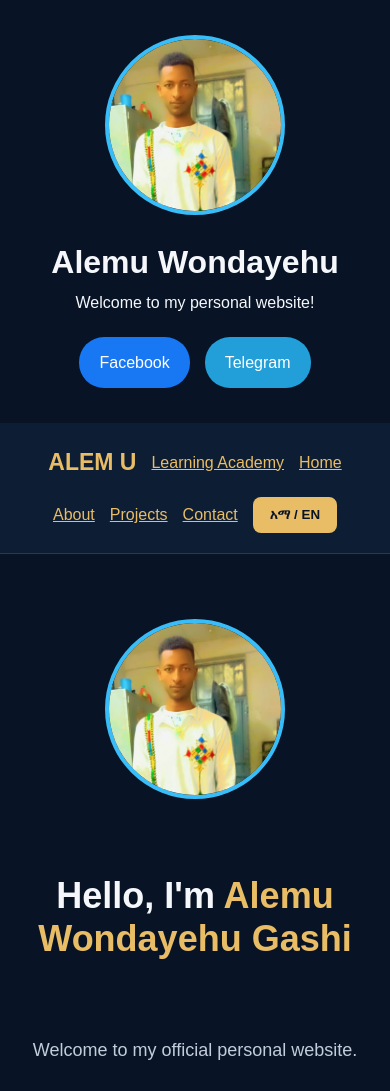
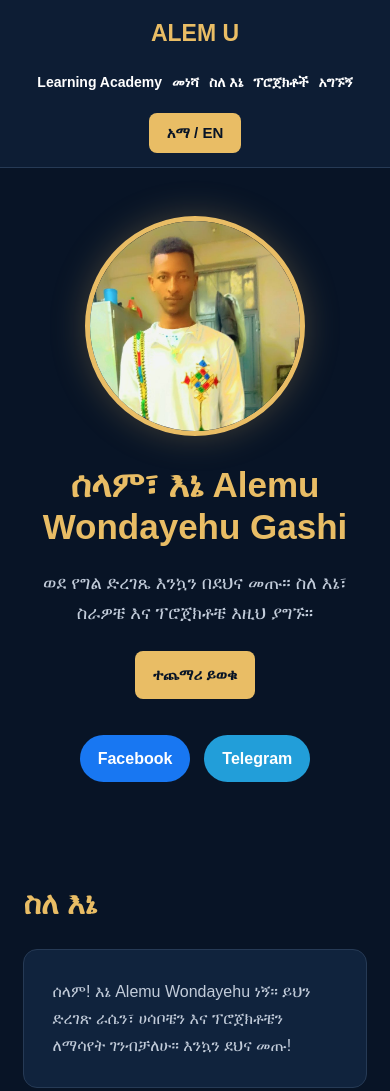
Before and after one commit to wondayehualemu-dev/Alemu-u-project, a plain HTML site: page index.html in a window 390 px wide. Shown: the top 1091 px of the page. Drawn offline with Linux system fonts and the light colour scheme.

Commit message:
Update personal website index.html
Updated personal information and improved styling with CSS variables. Enhanced accessibility and responsiveness across various sections.

```diff
--- a/index.html
+++ b/index.html
@@ -4,213 +4,415 @@
 <head>
   <meta charset="UTF-8">
   <meta name="viewport" content="width=device-width, initial-scale=1.0">
-  <meta name="description" content="Alemu Wondayehu - Personal Portfolio">
+  <meta name="description" content="Alemu Wondayehu Gashi - Personal Portfolio">
+  <meta name="theme-color" content="#081426">
   <title>Alemu Wondayehu | Personal Website</title>
+
   <style>
-    * { box-sizing: border-box; margin: 0; padding: 0; }
-    html { scroll-behavior: smooth; }
+    :root {
+      --bg: #081426;
+      --surface: #10233d;
+      --header: #0d1d34;
+      --border: #263a55;
+      --gold: #e9bd65;
+      --text: #f5f7fb;
+      --muted: #c2ccda;
+    }
+
+    * {
+      box-sizing: border-box;
+      margin: 0;
+      padding: 0;
+    }
+
+    html {
+      scroll-behavior: smooth;
+      scroll-padding-top: 90px;
+    }
+
     body {
       font-family: Arial, sans-serif;
-      background: #081426;
-      color: #f5f7fb;
+      background: var(--bg);
+      color: var(--text);
       line-height: 1.7;
     }
+
+    a { color: var(--gold); }
+
     header {
-      padding: 20px 8%;
+      position: sticky;
+      top: 0;
+      z-index: 10;
+      padding: 16px 8%;
       display: flex;
       justify-content: space-between;
       align-items: center;
+      gap: 18px;
       flex-wrap: wrap;
-      gap: 15px;
-      background: #0d1d34;
-      border-bottom: 1px solid #263a55;
+      background: var(--header);
+      border-bottom: 1px solid var(--border);
     }
-    .logo { color: #e9bd65; font-size: 23px; font-weight: bold; }
-    nav { display: flex; gap: 18px; flex-wrap: wrap; }
-    nav a { color: white; text-decoration: none; }
-    nav a:hover { color: #e9bd65; }
-    button {
-      background: #e9bd65; color: #081426;
-      border: 0; padding: 10px 17px;
-      border-radius: 8px; cursor: pointer; font-weight: bold;
+
+    .logo {
+      color: var(--gold);
+      font-size: 23px;
+      font-weight: bold;
+      text-decoration: none;
     }
+
+    nav {
+      display: flex;
+      gap: 18px;
+      flex-wrap: wrap;
+      align-items: center;
+    }
+
+    nav a {
+      color: white;
+      text-decoration: none;
+      font-weight: 600;
+    }
+
+    nav a:hover { color: var(--gold); }
+
+    button, .btn {
+      display: inline-block;
+      background: var(--gold);
+      color: var(--bg);
+      border: 0;
+      padding: 11px 18px;
+      border-radius: 8px;
+      cursor: pointer;
+      font-weight: bold;
+      text-decoration: none;
+      font-size: 15px;
+    }
+
+    button:hover, .btn:hover {
+      filter: brightness(1.1);
+    }
+
     .hero {
-      min-height: 78vh;
-      display: flex; align-items: center;
-      justify-content: center; gap: 55px;
-      padding: 65px 8%; flex-wrap: wrap;
+      min-height: 76vh;
+      display: flex;
+      align-items: center;
+      justify-content: center;
+      gap: 55px;
+      padding: 70px 8%;
+      flex-wrap: wrap;
     }
-    .hero-text { max-width: 550px; }
-    .hero h1 { font-size: clamp(36px, 6vw, 58px); line-height: 1.2; }
-    .hero h1 span { color: #e9bd65; }
-    .hero p { color: #c2ccda; margin: 20px 0; font-size: 18px; }
+
+    .hero-text { max-width: 590px; }
+
+    .hero h1 {
+      font-size: clamp(35px, 5.5vw, 58px);
+      line-height: 1.2;
+    }
+
+    .hero h1 span { color: var(--gold); }
+
+    .hero p {
+      color: var(--muted);
+      margin: 20px 0;
+      font-size: 18px;
+    }
+
     .photo {
-      width: 270px; height: 270px;
-      border-radius: 50%; object-fit: cover;
-      border: 5px solid #e9bd65;
+      width: 270px;
+      height: 270px;
+      border-radius: 50%;
+      object-fit: cover;
+      object-position: center top;
+      border: 5px solid var(--gold);
       box-shadow: 0 0 35px #e9bd6540;
     }
+
+    .hero-actions, .social-links {
+      display: flex;
+      gap: 14px;
+      flex-wrap: wrap;
+      align-items: center;
+      margin-top: 22px;
+    }
+
+    .social-links a {
+      display: inline-block;
+      color: white;
+      padding: 10px 18px;
+      border-radius: 25px;
+      text-decoration: none;
+      font-weight: bold;
+      background: #1877f2;
+    }
+
+    .social-links a:last-child {
+      background: #229ed9;
+    }
+
     section { padding: 65px 8%; }
-    section h2 { color: #e9bd65; font-size: 30px; margin-bottom: 20px; }
-    .panel {
-      background: #10233d; padding: 28px;
-      border-radius: 14px; border: 1px solid #263a55;
+
+    section h2 {
+      color: var(--gold);
+      font-size: 30px;
+      margin-bottom: 20px;
     }
+
+    .panel, .project {
+      background: var(--surface);
+      padding: 28px;
+      border-radius: 14px;
+      border: 1px solid var(--border);
+    }
+
     .projects {
-      display: grid; grid-template-columns: repeat(auto-fit, minmax(220px, 1fr));
+      display: grid;
+      grid-template-columns: repeat(auto-fit, minmax(220px, 1fr));
       gap: 20px;
     }
-    .project {
-      background: #10233d; padding: 25px;
-      border-radius: 12px; border: 1px solid #263a55;
+
+    .project h3 {
+      color: var(--gold);
+      margin-bottom: 10px;
     }
-    .project h3 { color: #e9bd65; margin-bottom: 10px; }
-    a { color: #e9bd65; }
+
+    .panel p, .project p { color: var(--muted); }
+
     footer {
-      text-align: center; padding: 25px;
-      background: #0d1d34; color: #c2ccda;
+      text-align: center;
+      padding: 25px;
+      background: var(--header);
+      color: var(--muted);
+      border-top: 1px solid var(--border);
     }
-    @media(max-width: 600px) {
+
+    :focus-visible {
+      outline: 3px solid var(--gold);
+      outline-offset: 3px;
+    }
+
+    @media (max-width: 700px) {
       header { justify-content: center; }
-      .hero { text-align: center; }
-      .photo { width: 220px; height: 220px; }
+      nav { justify-content: center; gap: 12px; }
+      .hero {
+        text-align: center;
+        gap: 28px;
+      }
+      .hero-text { order: 2; }
+      .photo {
+        width: 220px;
+        height: 220px;
+      }
+      .hero-actions { justify-content: center; }
+      section { padding: 48px 6%; }
+    }
+
+    @media (max-width: 420px) {
+      header { padding: 14px 5%; }
+      nav { gap: 10px; font-size: 14px; }
+      .logo {
+        width: 100%;
+        text-align: center;
+      }
+      .hero { padding: 48px 6%; }
     }
   </style>
 </head>
+
 <body>
 
-<div class="profile">
-  <img
-    src="https://raw.githubusercontent.com/wondayehualemu-dev/Alemu-u-project/main/alex.jpg"
-    alt="Alemu Wondayehu"
-    class="profile-photo"
-  >
-  <h1>Alemu Wondayehu</h1>
-  <p>Welcome to my personal website!</p>
+<header>
+  <a class="logo" href="#home">ALEM U</a>
 
-  <div class="social-links">
-    <a href="https://facebook.com/Alemuwon" target="_blank">Facebook</a>
-    <a href="https://t.me/Alemuwon" target="_blank">Telegram</a>
-  </div>
-</div>
+  <nav aria-label="Main navigation">
+    <a href="academy.html">Learning Academy</a>
+    <a href="#home" data-am="መነሻ" data-en="Home">መነሻ</a>
+    <a href="#about" data-am="ስለ እኔ" data-en="About">ስለ እኔ</a>
+    <a href="#projects" data-am="ፕሮጀክቶች" data-en="Projects">ፕሮጀክቶች</a>
+    <a href="#contact" data-am="አግኙኝ" data-en="Contact">አግኙኝ</a>
+  </nav>
 
-<style>
-.profile {
-  text-align: center;
-  padding: 35px 15px;
-}
-.profile-photo {
-  width: 180px;
-  height: 180px;
-  object-fit: cover;
-  object-position: center top;
-  border-radius: 50%;
-  border: 4px solid #38bdf8;
-  display: block;
-  margin: 0 auto 20px;
-}
-.social-links {
-  display: flex;
-  justify-content: center;
-  gap: 15px;
-  margin-top: 20px;
-}
-.social-links a {
-  background: #1877f2;
-  color: white;
-  padding: 12px 20px;
-  border-radius: 25px;
-  text-decoration: none;
-}
-.social-links a:last-child {
-  background: #229ed9;
-}
-</style>
-
-<header>
-  <div class="logo">ALEM U</div>
- <a href="academy.html">Learning Academy</a>
-    <a href="#home">Home</a>
-    <a href="#about">About</a>
-    <a href="#projects">Projects</a>
-    <a href="#contact">Contact</a>
-  </nav>
-  <button onclick="toggleLanguage()">አማ / EN</button>
+  <button type="button" id="languageButton" onclick="toggleLanguage()">
+    አማ / EN
+  </button>
 </header>
 
 <main>
+
   <section class="hero" id="home">
-  <img
-    src="https://raw.githubusercontent.com/wondayehualemu-dev/Alemu-u-project/main/alex.jpg"
-    alt="Alemu Wondayehu"
-    style="width:180px;height:180px;object-fit:cover;object-position:center top;border-radius:50%;border:4px solid #38bdf8;margin-bottom:20px;"
-  >
 
-  <h1>Hello, I'm <span>Alemu Wondayehu Gashi</span></h1>
-  <p>Welcome to my official personal website.</p>
+    <img
+      src="https://raw.githubusercontent.com/wondayehualemu-dev/Alemu-u-project/main/alex.jpg"
+      alt="Alemu Wondayehu Gashi"
+      class="photo"
+      onerror="this.style.display='none'"
+    >
 
-  <div style="display:flex;gap:15px;justify-content:center;flex-wrap:wrap;margin-top:20px;">
-    <a href="https://facebook.com/Alemuwon" target="_blank" rel="noopener noreferrer" style="background:#1877f2;color:white;padding:12px 20px;border-radius:25px;text-decoration:none;">Facebook</a>
-    <a href="https://t.me/Alemuwon" target="_blank" rel="noopener noreferrer" style="background:#229ed9;color:white;padding:12px 20px;border-radius:25px;text-decoration:none;">Telegram</a>
-  </div>
+    <div class="hero-text">
 
-  <a class="btn" href="#about">Discover More</a>
-</section>
+      <h1>
+        <span id="heroGreeting">ሰላም፣ እኔ</span>
+        <span>Alemu Wondayehu Gashi</span>
+      </h1>
 
-  <section id="about">
-    <h2 id="aboutTitle">ስለ እኔ</h2>
-    <div class="panel">
-      <p id="aboutText">ሰላም! እኔ Alemu Wondayehu ነኝ። ይህን ድረገጽ ራሴን፣ ሀሳቦቼን እና ፕሮጀክቶቼን ለማሳየት ገንብቻለሁ። እንኳን ደህና መጡ!</p>
-    </div>
-  </section>
+      <p id="heroDescription">
+        ወደ የግል ድረገጼ እንኳን በደህና መጡ።
+        ስለ እኔ፣ ስራዎቼ እና ፕሮጀክቶቼ እዚህ ያግኙ።
+      </p>
 
-  <section id="projects">
-    <h2 id="projectsTitle">ፕሮጀክቶቼ</h2>
-    <div class="projects">
-      <div class="project">
-        <h3>ALEM U PROJECT</h3>
-        <p id="project1">የግል ድረገጽ ፕሮጀክቴ።</p>
-      </div>
-      <div class="project">
-        <h3>My Portfolio</h3>
-        <p id="project2">የስራዎቼን እና ሀሳቦቼን ማሳያ ቦታ።</p>
+      <div class="hero-actions">
+
+        <a class="btn" href="#about" id="discoverButton">
+          ተጨማሪ ይወቁ
+        </a>
+
+        <div class="social-links">
+          <a href="https://facebook.com/Alemuwon"
+             target="_blank"
+             rel="noopener noreferrer">
+            Facebook
+          </a>
+
+          <a href="https://t.me/Alemuwon"
+             target="_blank"
+             rel="noopener noreferrer">
+            Telegram
+          </a>
+        </div>
+
       </div>
     </div>
   </section>
 
+  <section id="about">
+
+    <h2 id="aboutTitle">ስለ እኔ</h2>
+
+    <div class="panel">
+      <p id="aboutText">
+        ሰላም! እኔ Alemu Wondayehu ነኝ።
+        ይህን ድረገጽ ራሴን፣ ሀሳቦቼን
+        እና ፕሮጀክቶቼን ለማሳየት ገንብቻለሁ።
+        እንኳን ደህና መጡ!
+      </p>
+    </div>
+
+  </section>
+
+  <section id="projects">
+
+    <h2 id="projectsTitle">ፕሮጀክቶቼ</h2>
+
+    <div class="projects">
+
+      <article class="project">
+        <h3>ALEM U PROJECT</h3>
+        <p id="project1">የግል ድረገጽ ፕሮጀክቴ።</p>
+      </article>
+
+      <article class="project">
+        <h3 id="portfolioTitle">የግል ማሳያ ድረገጽ</h3>
+        <p id="project2">
+          የስራዎቼን እና ሀሳቦቼን ማሳያ ቦታ።
+        </p>
+      </article>
+
+    </div>
+  </section>
+
   <section id="contact">
+
     <h2 id="contactTitle">አግኙኝ</h2>
+
     <div class="panel">
       <p id="contactText">ለመገናኘት በኢሜይል ያግኙኝ።</p>
-      <p>Email: <a href="mailto:Wondayehualemu@gmail.com">Wondayehualemu@gmail.com</a></p>
+
+      <p>
+        Email:
+        <a href="mailto:Wondayehualemu@gmail.com">
+          Wondayehualemu@gmail.com
+        </a>
+      </p>
     </div>
+
   </section>
+
 </main>
 
 <footer>
-  © 2026 Alemu Wondayehu. All Rights Reserved.
+  <span id="footerText">
+    © 2026 Alemu Wondayehu. መብቱ በሙሉ የተጠበቀ ነው።
+  </span>
 </footer>
 
 <script>
+
 let english = false;
+
+const translations = {
+
+  am: {
+    heroGreeting: "ሰላም፣ እኔ",
+    heroDescription:
+      "ወደ የግል ድረገጼ እንኳን በደህና መጡ። ስለ እኔ፣ ስራዎቼ እና ፕሮጀክቶቼ እዚህ ያግኙ።",
+    discoverButton: "ተጨማሪ ይወቁ",
+    aboutTitle: "ስለ እኔ",
+    aboutText:
+      "ሰላም! እኔ Alemu Wondayehu ነኝ። ይህን ድረገጽ ራሴን፣ ሀሳቦቼን እና ፕሮጀክቶቼን ለማሳየት ገንብቻለሁ። እንኳን ደህና መጡ!",
+    projectsTitle: "ፕሮጀክቶቼ",
+    portfolioTitle: "የግል ማሳያ ድረገጽ",
+    project1: "የግል ድረገጽ ፕሮጀክቴ።",
+    project2: "የስራዎቼን እና ሀሳቦቼን ማሳያ ቦታ።",
+    contactTitle: "አግኙኝ",
+    contactText: "ለመገናኘት በኢሜይል ያግኙኝ።",
+    footerText: "© 2026 Alemu Wondayehu. መብቱ በሙሉ የተጠበቀ ነው።"
+  },
+
+  en: {
+    heroGreeting: "Hello, I'm",
+    heroDescription:
+      "Welcome to my personal website. Explore my profile, work and projects here.",
+    discoverButton: "Discover More",
+    aboutTitle: "About Me",
+    aboutText:
+      "Hello! I am Alemu Wondayehu. I created this website to share my profile, ideas and projects. Welcome!",
+    projectsTitle: "My Projects",
+    portfolioTitle: "My Portfolio",
+    project1: "My personal website project.",
+    project2: "A place to showcase my work and ideas.",
+    contactTitle: "Contact Me",
+    contactText: "Please contact me by email.",
+    footerText: "© 2026 Alemu Wondayehu. All Rights Reserved."
+  }
+
+};
+
 function toggleLanguage() {
+
   english = !english;
-  document.getElementById("welcome").textContent = english
-    ? "Welcome to my personal website!" : "እንኳን ወደ የግል ድረገጼ በደህና መጡ!";
-  document.getElementById("intro").textContent = english
-    ? "This is my personal website. Learn about me, my work and my projects here."
-    : "ይህ የግል ድረገጼ ነው። ስለ እኔ፣ ስራዎቼ እና ፕሮጀክቶቼ እዚህ ማወቅ ይችላሉ።";
-  document.getElementById("more").textContent = english ? "Learn About Me" : "ስለ እኔ ይወቁ";
-  document.getElementById("aboutTitle").textContent = english ? "About Me" : "ስለ እኔ";
-  document.getElementById("aboutText").textContent = english
-    ? "Hello! I am Alemu Wondayehu. I created this website to share my profile, ideas and projects. Welcome!"
-    : "ሰላም! እኔ Alemu Wondayehu ነኝ። ይህን ድረገጽ ራሴን፣ ሀሳቦቼን እና ፕሮጀክቶቼን ለማሳየት ገንብቻለሁ። እንኳን ደህና መጡ!";
-  document.getElementById("projectsTitle").textContent = english ? "My Projects" : "ፕሮጀክቶቼ";
-  document.getElementById("project1").textContent = english ? "My personal website project." : "የግል ድረገጽ ፕሮጀክቴ።";
-  document.getElementById("project2").textContent = english ? "A place to showcase my work and ideas." : "የስራዎቼን እና ሀሳቦቼን ማሳያ ቦታ።";
-  document.getElementById("contactTitle").textContent = english ? "Contact Me" : "አግኙኝ";
-  document.getElementById("contactText").textContent = english ? "Contact me by email." : "ለመገናኘት በኢሜይል ያግኙኝ።";
+
+  const language = english ? "en" : "am";
+
+  document.documentElement.lang = language;
+
+  document.querySelectorAll("[data-am][data-en]").forEach((element) => {
+    element.textContent = element.dataset[language];
+  });
+
+  Object.entries(translations[language]).forEach(([id, value]) => {
+
+    const element = document.getElementById(id);
+
+    if (element) {
+      element.textContent = value;
+    }
+
+  });
+
+  document.getElementById("languageButton").textContent =
+    english ? "EN / አማ" : "አማ / EN";
+
 }
+
 </script>
 
 </body>
```
